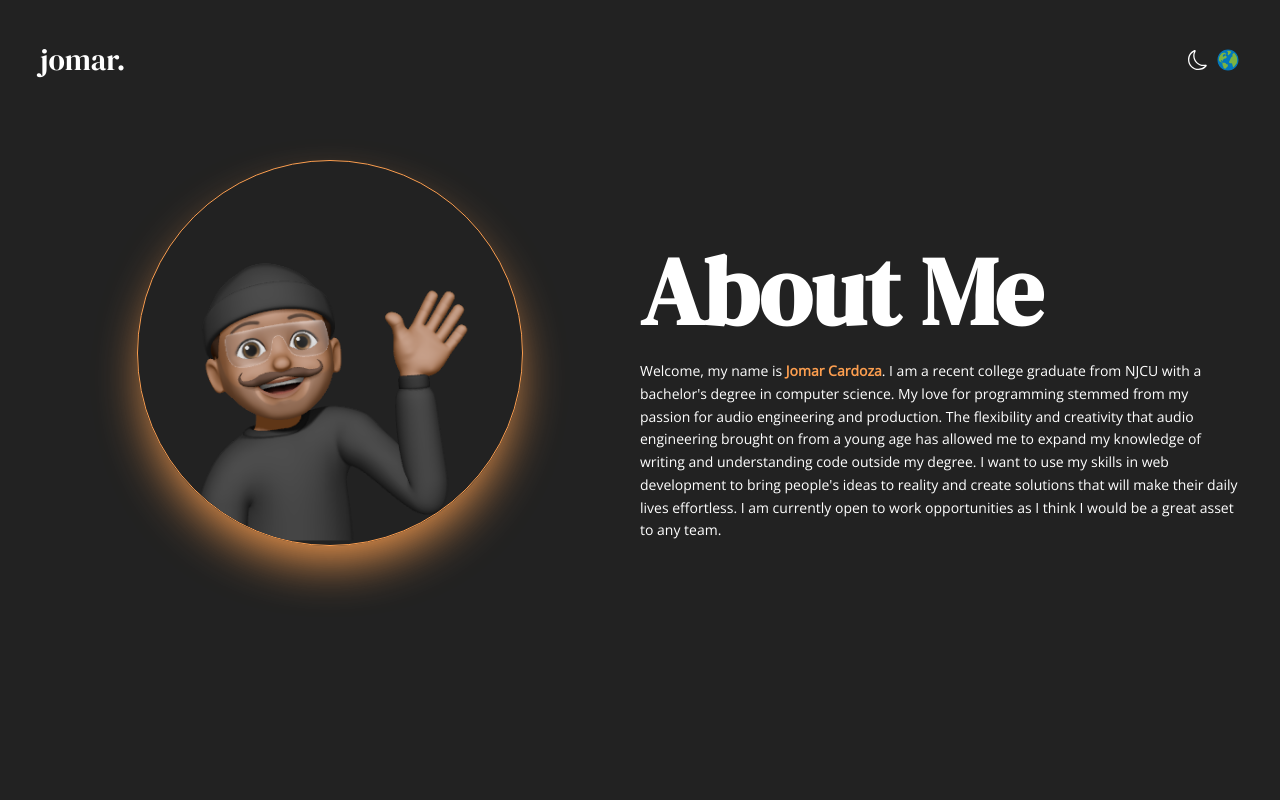
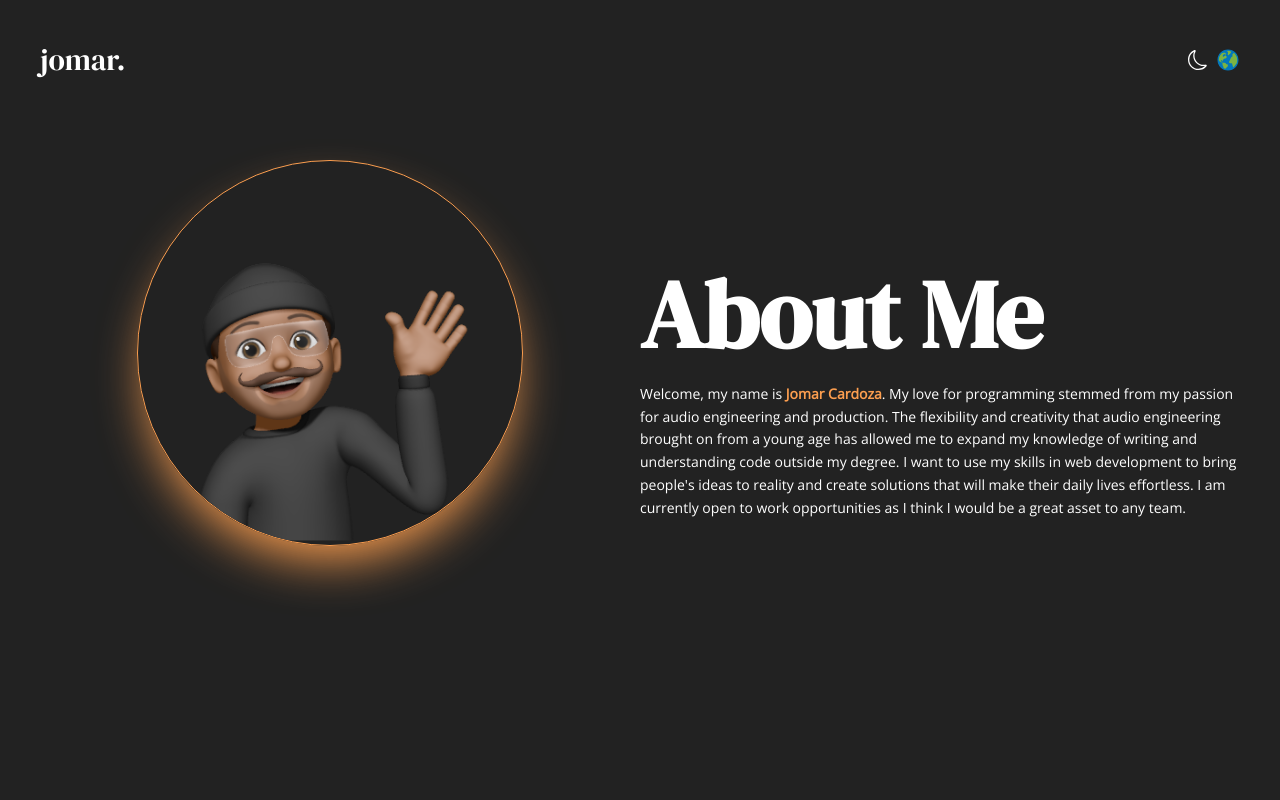
Before and after one commit to jmrc1995/jmrc-portfolio-2022, a Next.js app: page / in a window 1280 px wide. Shown: the top 800 px of the page. Built offline with nearby package versions, Linux system fonts and the light colour scheme; a web font is replaced by a local one.

Commit message:
delete NJCU text

```diff
--- a/components/Aboutme.js
+++ b/components/Aboutme.js
@@ -19,13 +19,13 @@ function Aboutme() {
           </h1>
 
           <p className="text-sm font-opensans mt-5 font-light leading-relaxed ">
-            Welcome, my name is <span className="text-orange font-bold"> Jomar Cardoza</span>. I am a
-            recent college graduate from NJCU with a bachelor&apos;s degree in
-            computer science. My love for programming stemmed from my passion
-            for audio engineering and production. The flexibility and creativity
-            that audio engineering brought on from a young age has allowed me to
-            expand my knowledge of writing and understanding code outside my
-            degree. I want to use my skills in web development to bring people&apos;s
+            Welcome, my name is{" "}
+            <span className="text-orange font-bold"> Jomar Cardoza</span>. My
+            love for programming stemmed from my passion for audio engineering
+            and production. The flexibility and creativity that audio
+            engineering brought on from a young age has allowed me to expand my
+            knowledge of writing and understanding code outside my degree. I
+            want to use my skills in web development to bring people&apos;s
             ideas to reality and create solutions that will make their daily
             lives effortless. I am currently open to work opportunities as I
             think I would be a great asset to any team.
```
Lines whose indentation alone changed are shown as unchanged.
